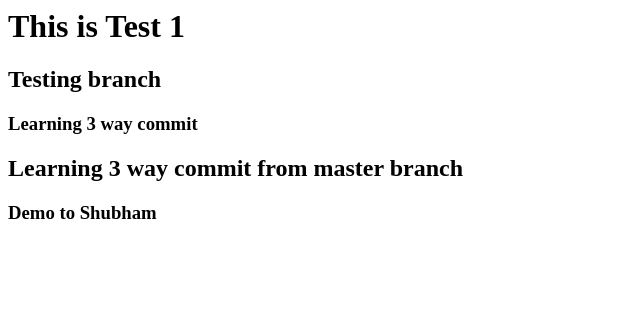
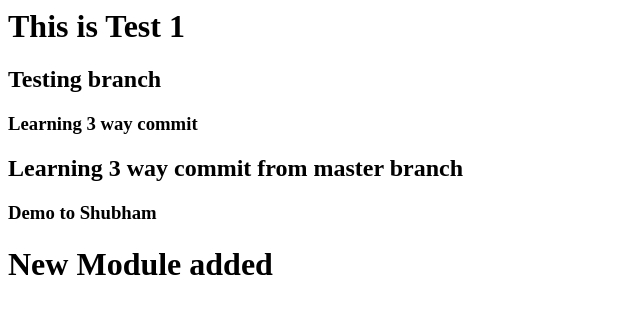
Before and after one commit to mangeshgurjar/webtest, a plain HTML site: page index.html in a window 1280 px wide. Shown: the whole page, without its empty margins (0-640 px from the left). Drawn offline with Linux system fonts and the light colour scheme.

Commit message:
Added registration module

```diff
--- a/index.html
+++ b/index.html
@@ -3,3 +3,4 @@
 <h3>Learning 3 way commit</h3>
 <h2>Learning 3 way commit from master branch</h2>
 <h3>Demo to Shubham</h3>
+<h1>New Module added</h1>
```
